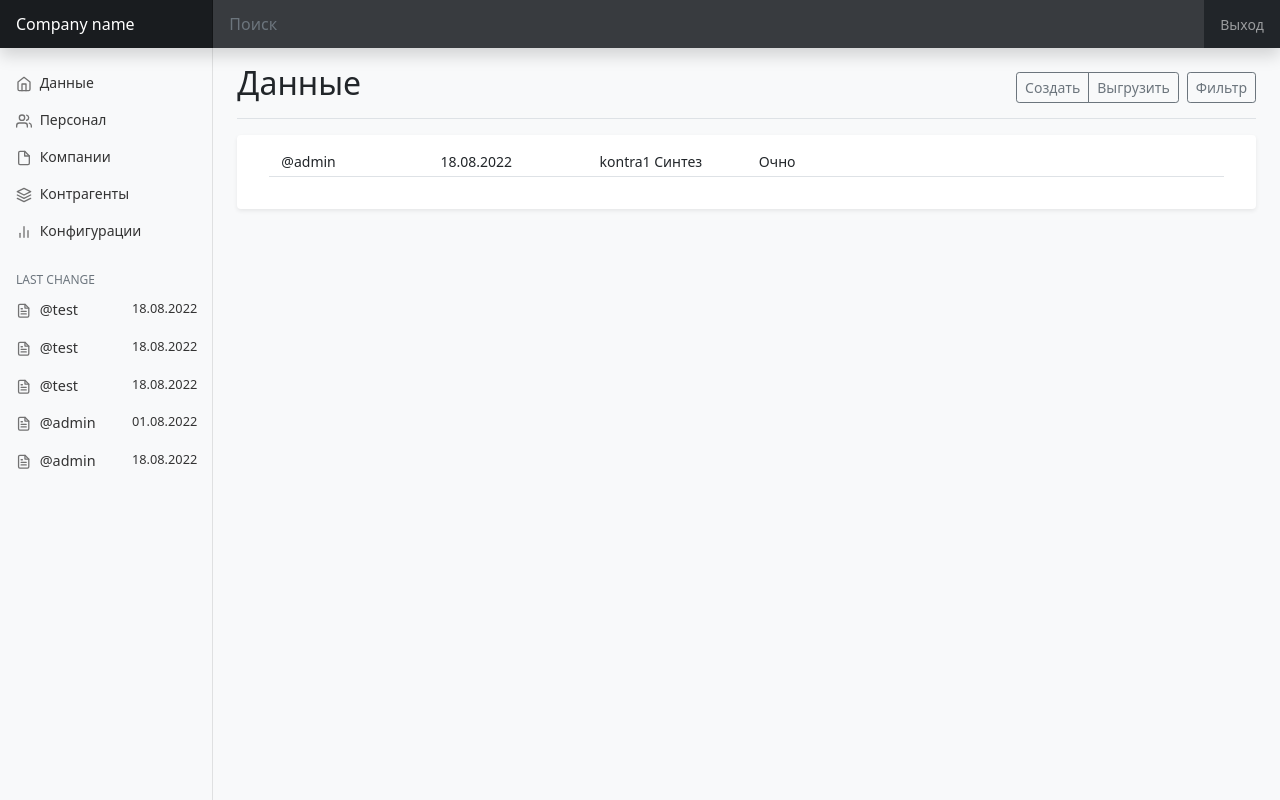
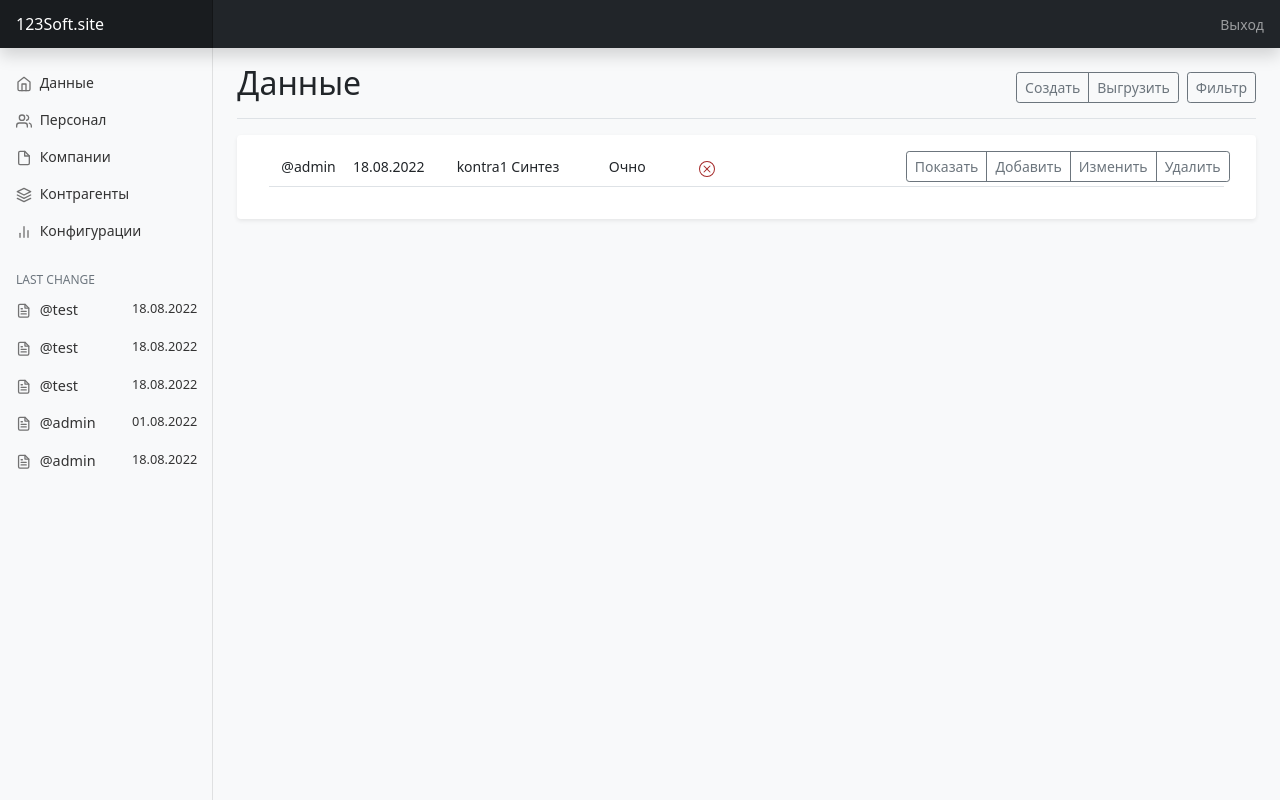
Before and after one commit to AdamLoginov/VPsite, a Django app: page /detail/1 in a window 1280 px wide. Run offline with Django 4.2, Linux system fonts and the light colour scheme; a user stored in the database is signed in; data comes from the database, SQL or seed files in the repository; both versions use the stored data as it was after the commit; some libraries are stand-ins or nearby versions.

Commit message:
mishahome

```diff
--- a/VPsite/SYSControl/models.py
+++ b/VPsite/SYSControl/models.py
@@ -35,6 +35,8 @@
     user = models.ForeignKey(User, verbose_name='Пользователь', related_name='HeadDataBase_key', on_delete=models.PROTECT)
     date = models.DateField(auto_now=False, auto_now_add=False, verbose_name='Дата создания')
     distance = models.BooleanField(verbose_name='Удаленно')
+    chek = models.BooleanField(verbose_name='Проверено', default=False)
+    comment = models.CharField(max_length=50, verbose_name='Комментарий', default="")
 
     def __str__(self):
         return f'{self.user} дата: {self.date}'
--- a/VPsite/SYSControl/views.py
+++ b/VPsite/SYSControl/views.py
@@ -91,9 +91,13 @@
     def create(request):
         if request.method == 'POST':
             model = HeadDataBase()
+            if request.user.is_superuser:
+                model.user = User.objects.get(id=request.POST.get('user'))
+                model.date = datetime.datetime.strptime(request.POST.get('date'), '%Y-%m-%d').date()
+            else:
+                model.user = request.user
+                model.date = datetime.date.today()
             model.company = Company.objects.get(id=request.POST.get('company'))
-            model.user = request.user
-            model.date = datetime.date.today()
             model.distance = request.POST.get('dictance') == 'on'
             model.save()
 
@@ -102,9 +106,15 @@
     def edit(request, id):
         if request.method == 'POST':
             model = HeadDataBase.objects.get(id = id)
-            if model.date == datetime.date.today():
+            if not model.chek or request.user.is_superuser:
+                if request.user.is_superuser:
+                    model.user = User.objects.get(id=request.POST.get('user'))
+                    model.date = datetime.datetime.strptime(request.POST.get('date'), '%Y-%m-%d').date()
+
+                model.comment = request.POST.get('comment')
                 model.company = Company.objects.get(id=request.POST.get('company'))
                 model.distance = request.POST.get('dictance') == 'on'
+                model.chek = request.POST.get('chek') == 'on'
                 model.save()
 
         return HttpResponseRedirect('/')
@@ -166,13 +176,22 @@
             model = HeadDataBase.objects.all()
             postUser = request.POST.get('user')
             postCompany = request.POST.get('company')
-            postDate = request.POST.get('date')
+            postDate_start = request.POST.get('date_start')
+            postDate_end = request.POST.get('date_end')
+
+            if postDate_start == '': postDate_start = '1900-1-1'
+            if postDate_end == '': postDate_end = '2100-1-1'
+
+            model = model.filter(date__gte=datetime.datetime.strptime(postDate_start, '%Y-%m-%d').date())
+            model = model.filter(date__lte=datetime.datetime.strptime(postDate_end, '%Y-%m-%d').date())
+
+
 
             if postUser != 'null':
                 model = model.filter(user = User.objects.get(id = postUser))
             if postCompany != 'null':
                 model = model.filter(company = Company.objects.get(id = postCompany))
-            if postDate !='null':
+
                 model = model.filter(date__gte=datetime.date.today() - timedelta(days=int(request.POST.get('date'))))
 
             date = datetime.date.today()
--- a/VPsite/templates/base.html
+++ b/VPsite/templates/base.html
@@ -12,20 +12,19 @@
     <link rel="stylesheet" href="{% static 'css/style.css' %}">
 
 
-    <title>Document</title>
+    <title>123Soft.site</title>
 </head>
 <body class="bg-light">
 
     <header class="navbar navbar-dark sticky-top bg-dark flex-md-nowrap p-0 shadow">
-      <a class="navbar-brand col-md-3 col-lg-2 me-0 px-3 fs-6" href="#">Company name</a>
+      <a class="navbar-brand col-md-3 col-lg-2 me-0 px-3 fs-6" href="{% url 'base' %}">123Soft.site </a>
       <button class="navbar-toggler position-absolute d-md-none collapsed" type="button" data-bs-toggle="collapse" data-bs-target="#sidebarMenu" aria-controls="sidebarMenu" aria-expanded="false" aria-label="Toggle navigation">
         <span class="navbar-toggler-icon"></span>
       </button>
-      <input class="form-control form-control-dark w-100 rounded-0 border-0" type="text" placeholder="Поиск" aria-label="">
+      <div class="w-100 bg-dark"></div>
       <div class="navbar-nav">
         <div class="nav-item text-nowrap">
-          <a class="nav-link px-3" href="/accounts/logout/">Выход
-          </a>
+          <a class="nav-link px-3" href="/accounts/logout/">Выход</a>
         </div>
       </div>
     </header>
@@ -81,7 +80,7 @@
             <ul class="nav flex-column mb-2">
                 <!-- вносить последние изменения в базе данных  -->
               <li class="nav-item">
-                {% if 'detail' in request.path or 'filter' in request.path %}
+                {% if 'detail' in request.path or 'Ffilter' in request.path %}
                   {% for item in data_lastChange %}
                     <a class="nav-link" href="{% url 'baseDetail' item.id %}">
                       <div class="d-flex justify-content-between">
@@ -141,25 +140,27 @@
                 <div class="d-flex">
 
                   <select class="form-select input-sm mr-2" id ="select-company" name="company">
-                    <option value="null" selected hidden>Компании</option>
+                    <option value="null" selected>Все компании</option>
                     {% for item in company %}
                       <option value="{{item.id}}">{{item.name}}</option>
                     {% endfor %}
                   </select>
 
                   <select class="form-select input-sm mr-2" name="user">
-                    <option value="null" selected hidden>Пользователи</option>
+                    {% if request.user.is_superuser %}
+                      <option value="null" selected>Все пользователи</option>
                       {% for item in users %}
                       <option value="{{item.id}}">{{item.username}}</option>
                       {% endfor %}
+                    {% else %}
+                      <option value="{{request.user.id}}" selected>{{request.user.username}}</option>
+                    {% endif %}
                   </select>
 
-                  <select class="form-select input-sm mr-2" name="date">
-                    <option value="7">Неделя</option>
-                    <option value="30">Месяц</option>
-                    <option value="180">6 Месяцев</option>
-                    <option value="null" selected>Все время</option>
-                  </select>
+                  <div class="d-flex">
+                    <input type="date" class="form-control input-sm mr-2" id="date_start" name="date_start">
+                    <input type="date" class="form-control input-sm mr-2" id="date_end" name="date_end">
+                  </div>
 
                   <button type="submit" class="btn btn-outline-secondary btn-sm">Применить</button>
                 </div>
@@ -172,17 +173,30 @@
             <div class="card card-body">
               <form method="POST" action="{% url 'headCreate' %}">
                 {% csrf_token %}
-                <div class="row align-items-center">
+                <div class="row align-items-center justify-content-center">
 
-                  <div class="col-sm-3 my-1">
-                    <input type="text" class="form-control input-sm"  value = "{{date}}" disabled>
+                  <div class="col-sm-2 my-1">
+                    {% if request.user.is_superuser %}
+                      <input type="date" class="form-control input-sm" value="{{date|date:'Y-m-d'}}" name="date">
+                    {% else %}
+                      <input type="text" class="form-control input-sm"  value = "{{date|date:'d.m.Y'}}" disabled>
+                    {% endif %}
                   </div>
 
-                  <div class="col-sm-3 my-1">
+
+                  <div class="col-sm-2 my-1">
+                    {% if request.user.is_superuser %}
+                      <select class="form-select mr-sm-2 input-sm" name="user">
+                        {% for user in users %}
+                          <option value="{{user.id}}" {% if user is request.user %}selected{% endif %}>{{user.username}}</option>
+                        {% endfor %}
+                      </select>
+                    {% else %}
                       <input type="text" class="form-control input-sm"  value="{{user}}" disabled>
+                    {% endif %}
                   </div>
 
-                  <div class="col-sm-3 my-1">
+                  <div class="col-sm-2 my-1">
                     <select class="form-select mr-sm-2 input-sm" name="company">
                       {% for item in company %}
                         {% if item.first %}
@@ -194,13 +208,17 @@
                     </select>
                   </div>
 
+                  <div class="col-sm-3 my-1">
+                    <input class="form-control input-sm" type="text" name="comment" placeholder="Комментарий">
+                  </div>
+
                   <div class="col-auto my-1">
                     <div class="form-check">
                       <input class="form-check-input" type="checkbox" name="dictance">
                       <label class="form-check-label" for="autoSizingCheck2"> Удаленно </label>
                     </div>
                   </div>
-                  <div class="col-auto my-1">
+                  <div class="col-auto my-1 text-end">
                     <button type="submit" class="btn btn-outline-secondary btn-sm">Сохранить</button>
                   </div>
                 </div>
@@ -213,27 +231,40 @@
           {% for item in data %}
             <div class="my-3 p-3 bg-body rounded shadow-sm">
               <div class="row border-bottom base-head pb-1 align-items-center">
-                <div class="col-2">@{{item.user}}</div>
-                <div class="col-2">{{item.date|date:"d.m.Y"}}</div>
-                <div class="col-2">{{item.company}}</div>
-                <div class="col-2">{% if item.distance %}Удаленно{% else %}Очно{% endif %}</div>
-                <div class="col-4 text-end">
-                  {% if item == data_edit %}
+                <div class="col-1">@{{item.user}}</div>
+                <div class="col-1 p-0 text-center">{{item.date|date:"d.m.Y"}}</div>
+                <div class="col-2 text-center p-0">{{item.company}}</div>
+                <div class="col-1 p-0 text-center">{% if item.distance %}Удаленно{% else %}Очно{% endif %}</div>
+                <div class="col-1 text-center p-0">
+                  {% if item.chek %}
+                    <svg xmlns="http://www.w3.org/2000/svg" style="color:green" width="16" height="16" fill="currentColor" class="bi bi-check-circle" viewBox="0 0 16 16">
+                      <path d="M8 15A7 7 0 1 1 8 1a7 7 0 0 1 0 14zm0 1A8 8 0 1 0 8 0a8 8 0 0 0 0 16z"/>
+                      <path d="M10.97 4.97a.235.235 0 0 0-.02.022L7.477 9.417 5.384 7.323a.75.75 0 0 0-1.06 1.06L6.97 11.03a.75.75 0 0 0 1.079-.02l3.992-4.99a.75.75 0 0 0-1.071-1.05z"/>
+                    </svg>
+                  {% else %}
+                    <svg xmlns="http://www.w3.org/2000/svg" style="color:brown" width="16" height="16" fill="currentColor" class="bi bi-x-circle" viewBox="0 0 16 16">
+                      <path d="M8 15A7 7 0 1 1 8 1a7 7 0 0 1 0 14zm0 1A8 8 0 1 0 8 0a8 8 0 0 0 0 16z"/>
+                      <path d="M4.646 4.646a.5.5 0 0 1 .708 0L8 7.293l2.646-2.647a.5.5 0 0 1 .708.708L8.707 8l2.647 2.646a.5.5 0 0 1-.708.708L8 8.707l-2.646 2.647a.5.5 0 0 1-.708-.708L7.293 8 4.646 5.354a.5.5 0 0 1 0-.708z"/>
+                    </svg>
+                  {% endif %}
+                </div>
+                <div class="col-2 text-center p-0">{{item.comment}}</div>
+                <div class="col-4 text-end p-0">
+
                   <div class="btn-group me-3 ">
+                    {% if item != data_edit %}
+                      <button type="button" class="btn btn-sm btn-outline-secondary" data-bs-toggle="collapse" data-bs-target="#watch{{item.id}}" id="btn-onClick" onclick="this.classList.toggle('active')" ></button>
+                    {% endif %}
+                    {% if not item.chek or request.user.is_superuser %}
                       <button type="button" class="btn btn-sm btn-outline-secondary" data-bs-toggle="collapse" data-bs-target="#createEntery{{item.id}}">Добавить</button>
                       <button type="button" class="btn btn-sm btn-outline-secondary" data-bs-toggle="collapse" data-bs-target="#editHeadBase{{item.id}}">Изменить</button>
                       <a href="{% url 'headDelete' item.id %}" type="button" class="btn btn-sm btn-outline-secondary">Удалить</a>
-                    </div>
-                  {% elif not 'detail' in request.path %}
-                    <div class="btn-group me-3 ">
-                      <button type="button" class="btn btn-sm btn-outline-secondary" data-bs-toggle="collapse" data-bs-target="#watch{{item.id}}" id="btn-onClick" onclick="this.classList.toggle('active')" >
-                      </button>
-                    </div>
                     {% endif %}
                   </div>
                 </div>
+              </div>
               <!-- edit headBase -->
-              {% if item == data_edit %}
+              {% if not item.chek or request.user.is_superuser %}
                 <div class="collapse" id="editHeadBase{{item.id}}">
                   <div class="container">
 
@@ -241,16 +272,28 @@
                       {% csrf_token %}
                       <div class="row align-items-center">
 
-                        <div class="col-sm-3 my-1">
+                        <div class="col-sm-2 my-1">
+                          {% if request.user.is_superuser %}
+                            <select class="form-select input-sm" name="user" required>
+                              {% for user in users %}
+                                <option value="{{user.id}}" {% if item.user is user %}selected{% endif %}>{{user.username}}</option>
+                              {% endfor %}
+                            </select>
+                          {% else %}
                             <input type="text" class="form-control input-sm"  value = "{{item.user}}" disabled>
+                          {% endif %}
                         </div>
 
-                        <div class="col-sm-3 my-1">
-                          <input type="text" class="form-control input-sm"  value="{{item.date}}" disabled>
+                        <div class="col-sm-2 my-1">
+                          {% if request.user.is_superuser %}
+                            <input type="date" class="form-control input-sm" value="{{date|date:'Y-m-d'}}" name="date" required>
+                          {% else %}
+                            <input type="text" class="form-control input-sm"  value="{{item.date|date:'Y-m-d'}}" disabled>
+                          {% endif %}
                         </div>
 
-                        <div class="col-sm-3 my-1">
-                          <select class="form-select mr-sm-2 input-sm" name="company">
+                        <div class="col-sm-2 my-1">
+                          <select class="form-select mr-sm-2 input-sm" name="company" required>
                             {% for itemComp in company %}
                               {% if itemComp == item.company %}
                                 <option value="{{itemComp.id}}" selected>{{itemComp.name}}</option>
@@ -260,25 +303,34 @@
                             {% endfor %}
                           </select>
                         </div>
+                        <div class="col-sm-3 my-1">
+                          <input type="text" class="form-control input-sm" name="comment" value="{{item.comment}}" placeholder="Комментарий">
+                        </div>
 
                         <div class="col-auto my-1">
                           <div class="form-check">
                             <input class="form-check-input" type="checkbox" name="dictance" {% if item.distance %}checked{% endif %}>
                             <label class="form-check-label" for="autoSizingCheck2"> Удаленно </label>
                           </div>
+                          <div class="form-check">
+                            <input class="form-check-input" type="checkbox" name="chek" {% if item.chek %}checked{% endif %}>
+                            <label class="form-check-label" for="autoSizingCheck2"> Проверено </label>
+                          </div>
                         </div>
                         <div class="col-auto my-1">
+
                           <button type="submit" class="btn btn-outline-secondary btn-sm">Сохранить</button>
                         </div>
                       </div>
                     </form>
+                    <hr>
                   </div>
                 </div>
               {% endif %}
               <!-- end edit headBase -->
 
               <!-- create entery -->
-              {% if item == data_edit %}
+              {% if not item.chek or request.user.is_superuser %}
                 <div class="collapse" id="createEntery{{item.id}}">
                   <div class="{% if request.user.is_superuser %}container{% else %} mr-5 ml-5 {% endif %}">
                     <form method="POST" action="{% url 'enteryCreate' item.id %}">{% csrf_token %}
@@ -335,6 +387,7 @@
                       </div>
                     </form>
                   </div>
+                  <hr>
                 </div>
               {% endif %}
               <!-- end create entery -->
@@ -386,7 +439,7 @@
                         </div>
 
                         <div class="col-md-1 my-auto">
-                          {% if item == data_edit %}
+                          {% if not item.chek or request.user.is_superuser %}
                             <div class="btn-group-vertical me-2">
                               <button type="button" class="btn btn-sm btn-outline-secondary btn-sbn" data-bs-toggle="collapse" data-bs-target="#editEntery{{entery.id}}">
                                 <svg xmlns="http://www.w3.org/2000/svg" width="16" height="16" fill="currentColor" class="bi bi-pencil-square" viewBox="0 0 16 16">
```
Also changed, not shown: VPsite/templates/staff_detail.html (+18 -5 lines), VPsite/SYSControl/migrations/0011_headdatabase_comment.py (added), VPsite/SYSControl/migrations/0012_headdatabase_chek.py (added), VPsite/db.sqlite3. Lines whose indentation alone changed are shown as unchanged.
